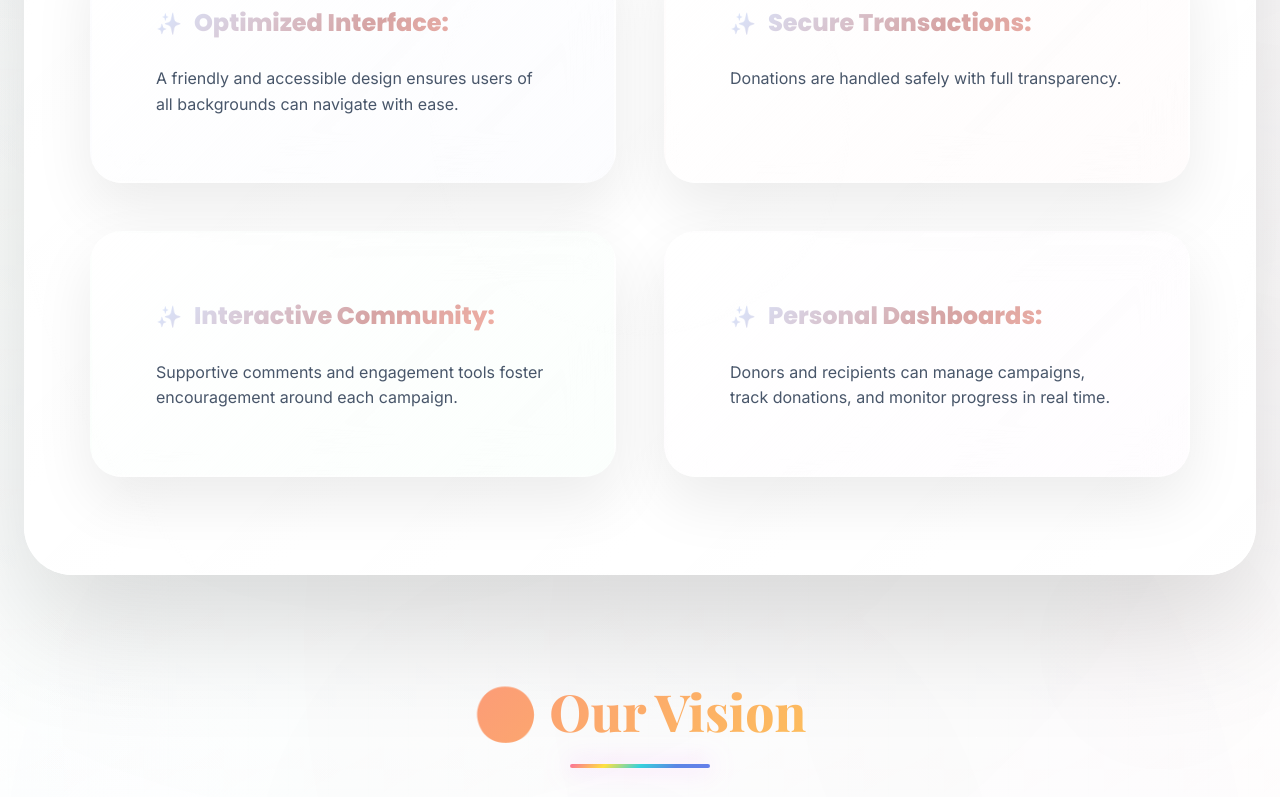
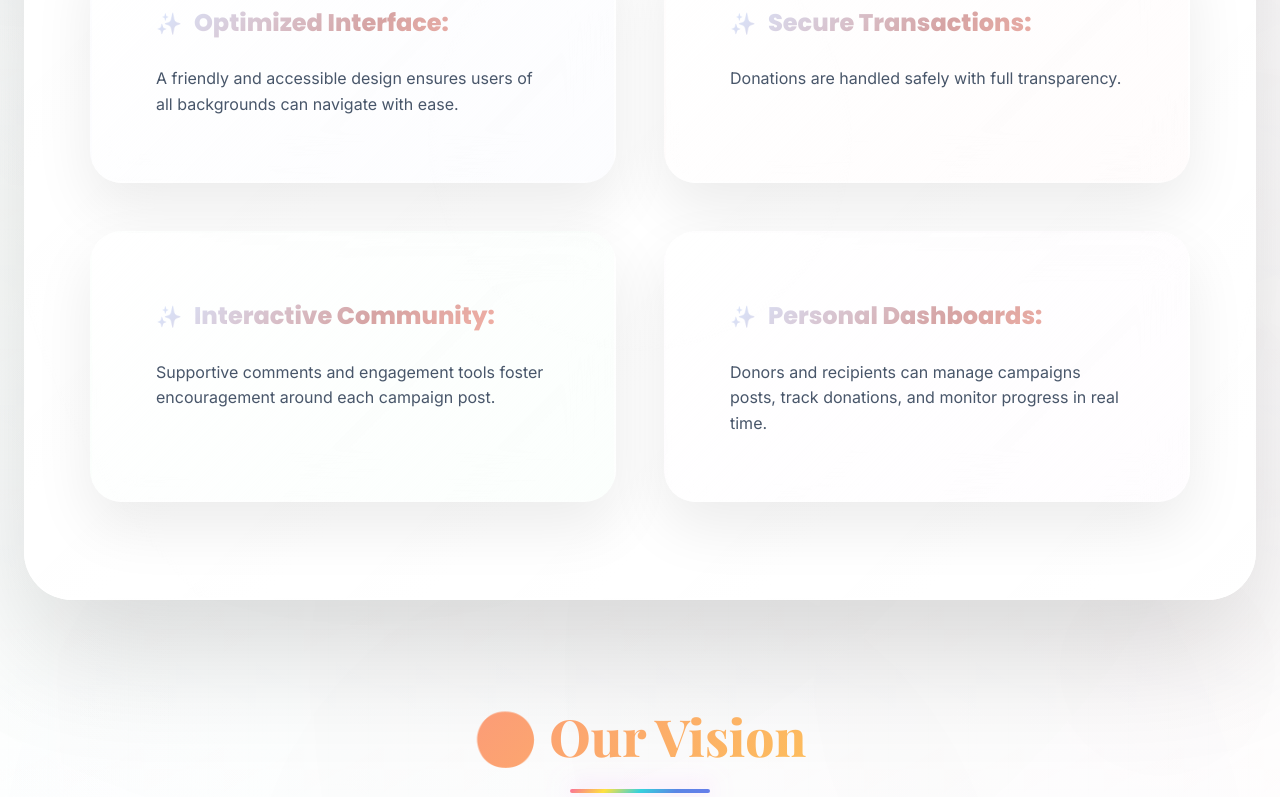
Before and after one commit to Malak1805/Ajr-frontend, a React (Vite) app: page /about in a window 1280 px wide. Shown: the part 1443-2240 px from the top of the page. Built offline with nearby package versions, Linux system fonts and the light colour scheme; no server answers.

Commit message:
edited readme

```diff
--- a/src/pages/About.jsx
+++ b/src/pages/About.jsx
@@ -50,14 +50,14 @@ return(
               <li className="feature-item">
                 <strong>Interactive Community:</strong>
                 <p className="feature-description">
-                  Supportive comments and engagement tools foster encouragement around each campaign.
+                  Supportive comments and engagement tools foster encouragement around each campaign post.
                 </p>
               </li>
 
               <li className="feature-item">
                 <strong>Personal Dashboards:</strong>
                 <p className="feature-description">
-                  Donors and recipients can manage campaigns, track donations, and monitor progress in real time.
+                  Donors and recipients can manage campaigns posts, track donations, and monitor progress in real time.
                 </p>
               </li>
             </ul>
```
Also changed, not shown: 1 other file (tests, documents, lock files or other folders).
